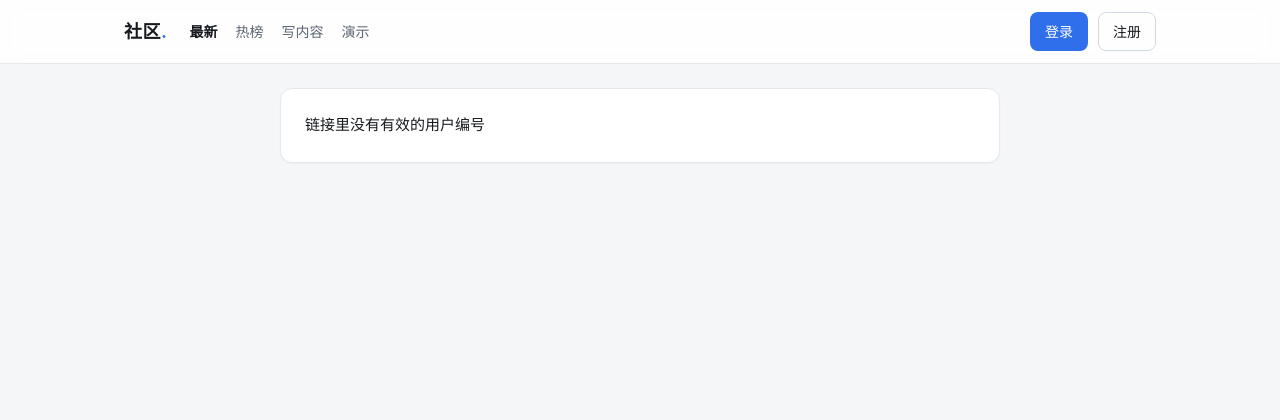
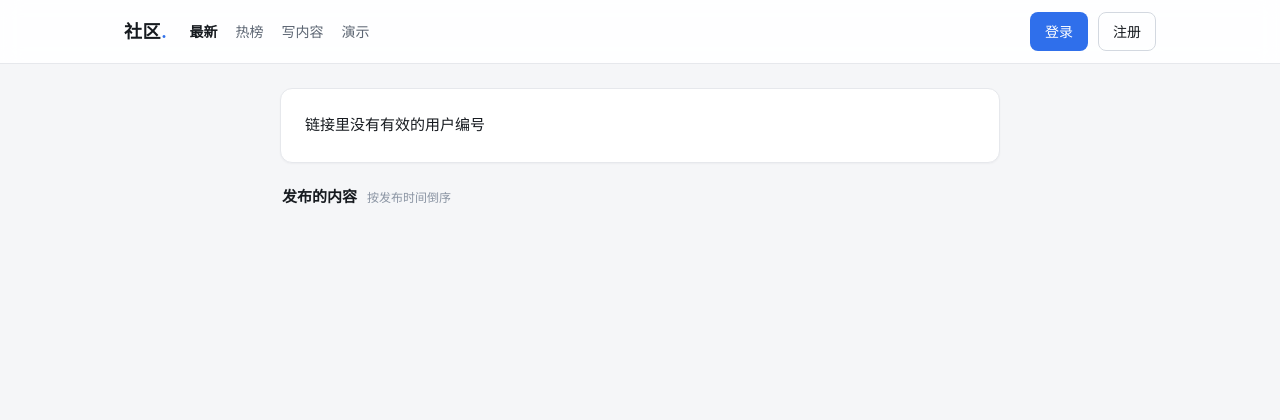
Before and after one commit to client-su/community-demo, a web app: page /user.html in a window 1280 px wide. Shown: the top 420 px of the page. Run offline with its HTML, style and script files only (its server is not run), Linux system fonts and the light colour scheme; data that the repository does not hold is empty; database files in the repository are not loaded.

Commit message:
fix(web): 用户主页内容列表补充标题

```diff
--- a/src/main/resources/static/css/app.css
+++ b/src/main/resources/static/css/app.css
@@ -715,6 +715,17 @@ input:focus {
 
 /* ---------- 资料页 ---------- */
 
+.profile-feed-head {
+    display: flex;
+    align-items: baseline;
+    gap: 10px;
+    margin: 22px 2px 8px;
+}
+
+.profile-feed-head h2 {
+    font-size: 15px;
+}
+
 .me-head {
     display: flex;
     align-items: center;
--- a/src/main/resources/static/user.html
+++ b/src/main/resources/static/user.html
@@ -11,6 +11,12 @@
 <main class="layout narrow">
     <section class="main-col">
         <div class="card" id="profile"></div>
+
+        <div class="profile-feed-head">
+            <h2>发布的内容</h2>
+            <span class="muted tiny">按发布时间倒序</span>
+        </div>
+
         <ul class="rows" id="rows"></ul>
 
         <div class="state" id="empty" hidden>
```
